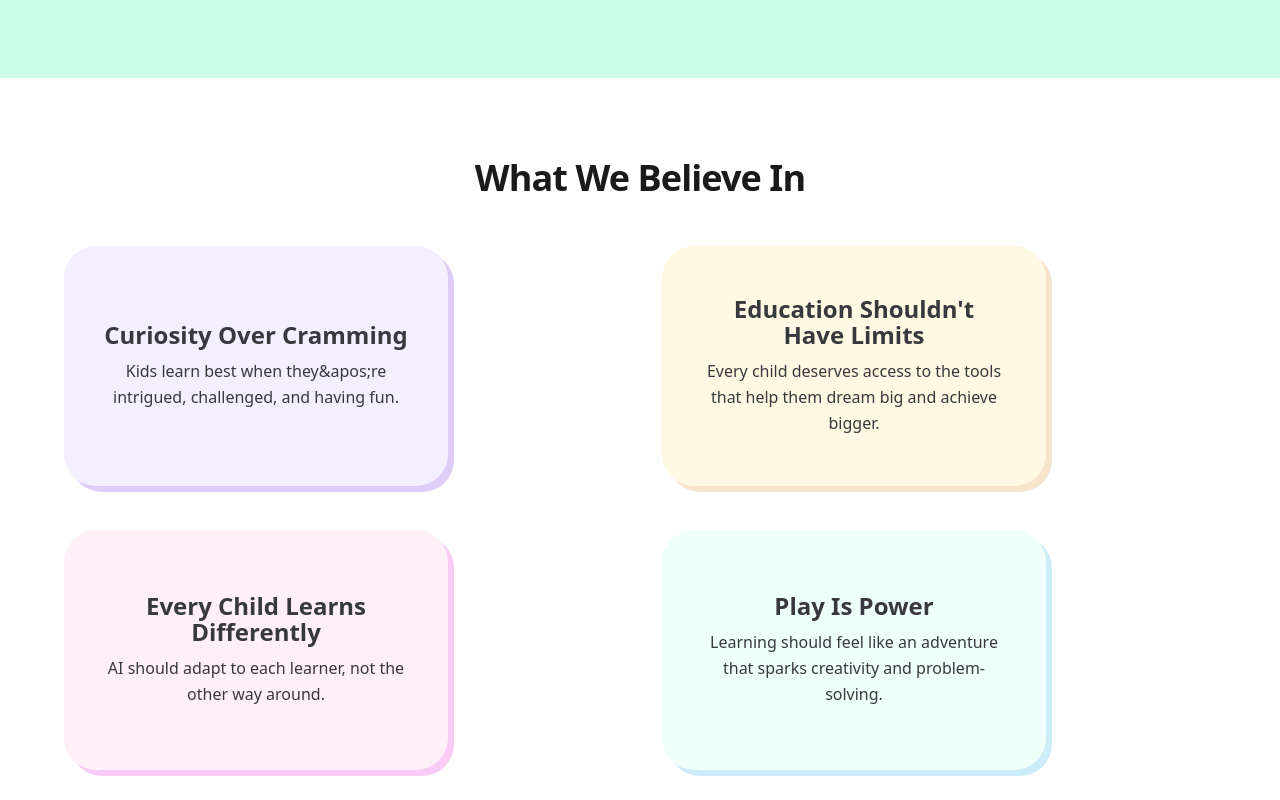
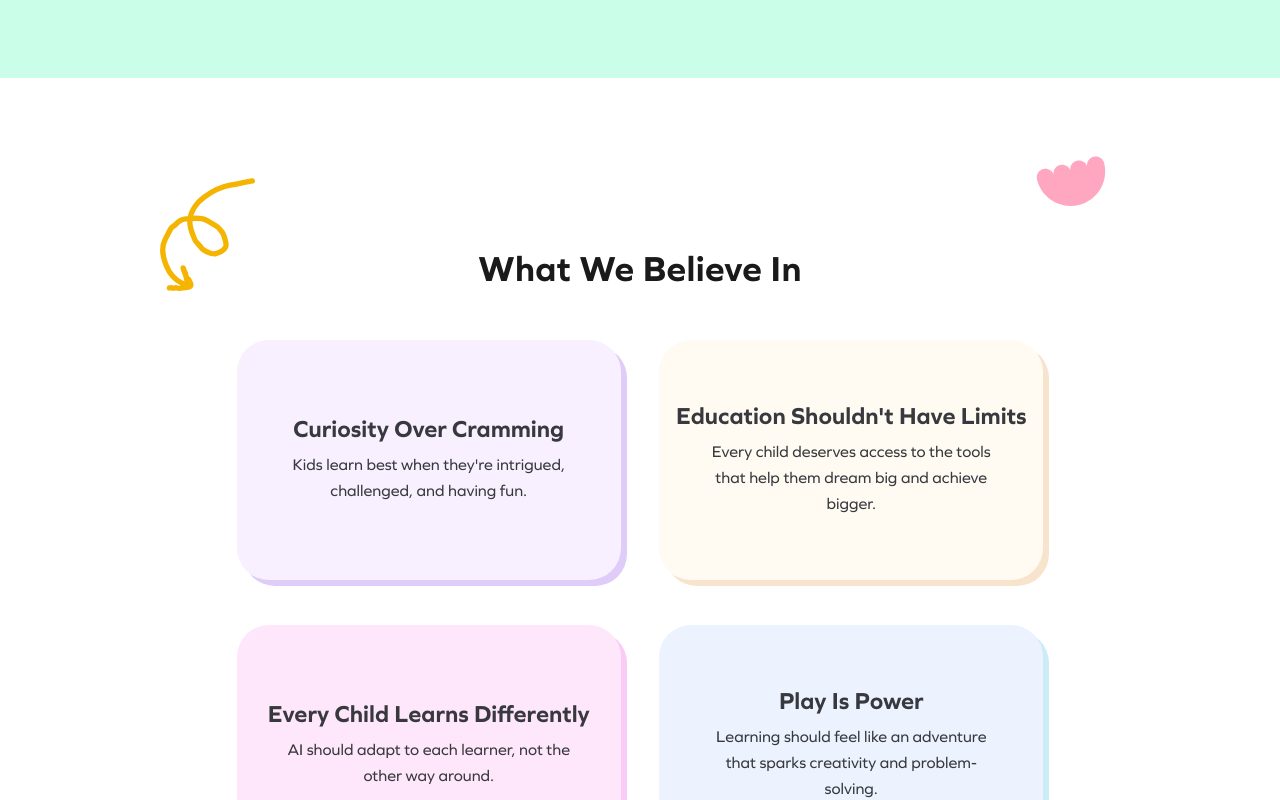
Before and after one commit to keytabdev/ekweb, a Next.js app: page /about in a window 1280 px wide. Shown: the part 3960-4760 px from the top of the page. Built offline with nearby package versions, Linux system fonts and the light colour scheme.

Commit message:
Update AboutBeliefsSection.tsx

```diff
--- a/src/components/about/AboutBeliefsSection.tsx
+++ b/src/components/about/AboutBeliefsSection.tsx
@@ -1,29 +1,31 @@
 import Image from 'next/image';
 import logo from '../../assets/shared/eklavya.png';
+import spiral from '../../assets/about/spiral-arrow.svg';
+import redPastry from '../../assets/about/red-pastry.svg';
 
 const beliefs = [
   {
     title: 'Curiosity Over Cramming',
-    desc: 'Kids learn best when they&apos;re intrigued, challenged, and having fun.',
-    bg: '#F3EFFF',
+    desc: 'Kids learn best when they\'re intrigued, challenged, and having fun.',
+    bg: '#F9F0FF',
     shadow: 'shadow-[6px_6px_0px_0px_rgba(223,204,248,1.00)]',
   },
   {
     title: 'Education Shouldn\'t Have Limits',
     desc: 'Every child deserves access to the tools that help them dream big and achieve bigger.',
-    bg: '#FFF8E2',
+    bg: '#FFFBF2',
     shadow: 'shadow-[6px_6px_0px_0px_rgba(248,228,204,1.00)]',
   },
   {
     title: 'Every Child Learns Differently',
     desc: 'AI should adapt to each learner, not the other way around.',
-    bg: '#FFEFF6',
+    bg: '#FFE7FB',
     shadow: 'shadow-[6px_6px_0px_0px_rgba(248,204,246,1.00)]',
   },
   {
     title: 'Play Is Power',
     desc: 'Learning should feel like an adventure that sparks creativity and problem-solving.',
-    bg: '#EFFFFA',
+    bg: '#ECF3FF',
     shadow: 'shadow-[6px_6px_0px_0px_rgba(204,237,248,1.00)]',
   },
 ];
@@ -55,22 +57,42 @@ export default function AboutBeliefsSection() {
 
       {/* Second section with white background */}
       <section className="relative py-20 px-4 bg-white overflow-hidden">
+        {/* Spiral arrow - top left */}
+        <div className="absolute left-40 top-[100px] z-10">
+          <Image
+            src={spiral}
+            alt="Spiral"
+            width={94.931}
+            height={53.567}
+            className=" flex-shrink-0"
+          />
+        </div>
+        {/* Red pastry - top right */}
+        <div className="absolute right-38 top-[60px] z-10">
+          <Image
+            src={redPastry}
+            alt="Red Pastry"
+            width={97.642}
+            height={48.695}
+          />
+        </div>
+
         {/* Belief cards */}
-        <div className="max-w-7xl mx-auto">
-          <h3 className="text-[#1A1A1A] text-[36px] font-bold leading-[40px] tracking-tight text-center mb-12">
+        <div className="max-w-7xl mx-auto mt-[90px]">
+          <h3 className="text-[#1A1A1A] text-center font-graphie text-[36px] font-semibold font-weight-700 leading-[44px] tracking-[0.36px] mb-12">
             What We Believe In
           </h3>
-          <div className="w-[1152px] mx-auto grid grid-cols-2 gap-11">
+          <div className="grid grid-cols-2 gap-[45px] justify-items-center max-w-[800px] mx-auto">
             {beliefs.map((b, i) => (
               <div
                 key={i}
                 className={`w-96 h-60 px-10 py-8 rounded-[32px] ${b.shadow} flex flex-col justify-center items-center gap-2.5`}
                 style={{ background: b.bg }}
               >
-                <h3 className="text-[#38393E] text-[24px] font-semibold leading-[26px] capitalize text-center">
+                <h3 className="text-[#38393E] text-[24px] font-semibold leading-[26px] capitalize text-center whitespace-nowrap font-graphie">
                   {b.title}
                 </h3>
-                <p className="text-[#38393E] text-[16px] font-normal leading-[26px] text-center">
+                <p className="text-[#38393E] text-[16px] font-normal leading-[26px] text-center font-graphie">
                   {b.desc}
                 </p>
               </div>
```
